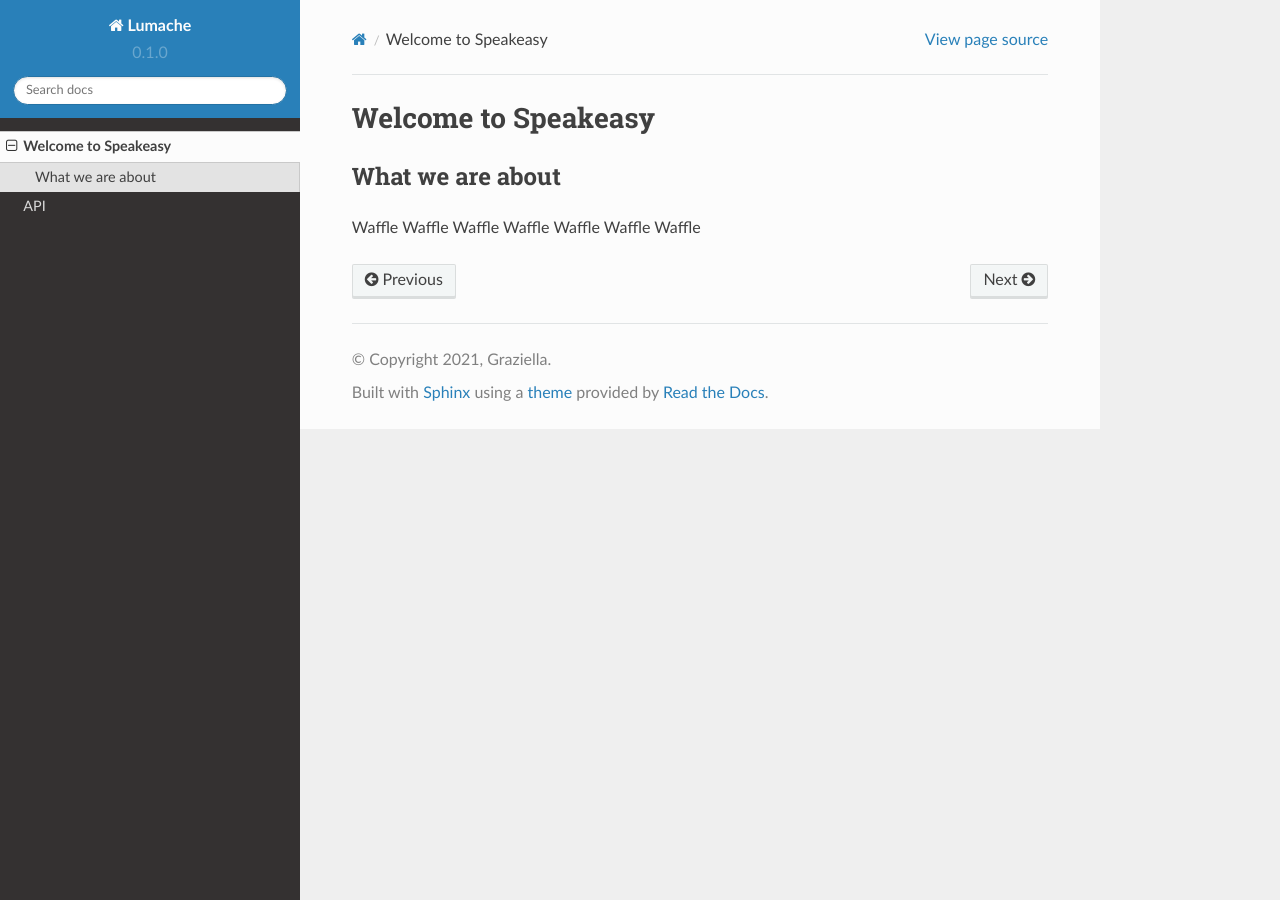
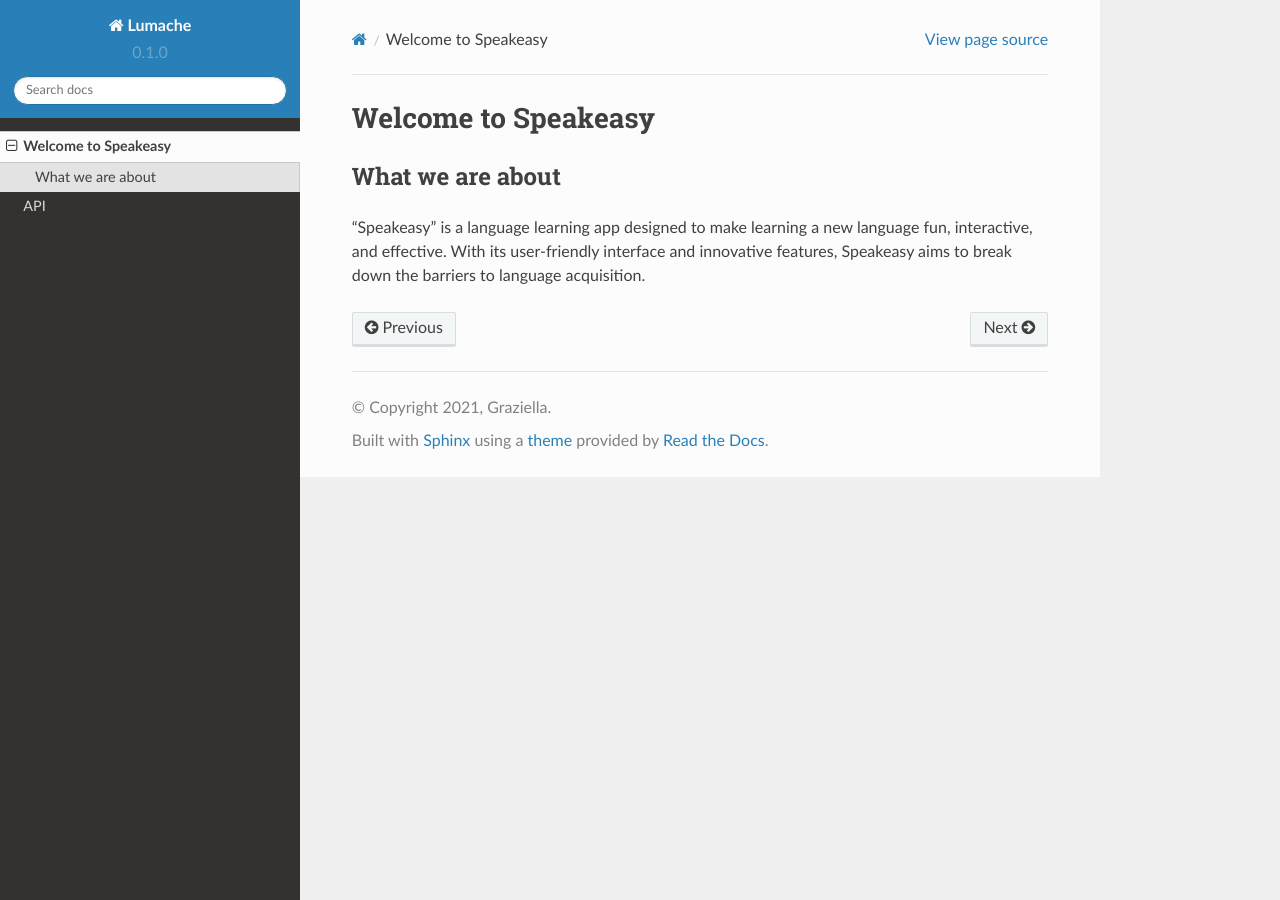
Before and after one commit to LuckyLarry13/READTHEDOCSTEST, a Sphinx documentation site: the page built from docs/source/usage.rst, in a window 1280 px wide. Built offline with Sphinx 7.4.7 and the Read the Docs theme 2.0.0, drawn with Linux system fonts in a browser that asks for light colours.

Commit message:
Update usage.rst

```diff
--- a/docs/source/usage.rst
+++ b/docs/source/usage.rst
@@ -4,5 +4,4 @@ Welcome to Speakeasy
 
 What we are about
 ----------------
-
-Waffle Waffle Waffle Waffle Waffle Waffle Waffle
+"Speakeasy" is a language learning app designed to make learning a new language fun, interactive, and effective. With its user-friendly interface and innovative features, Speakeasy aims to break down the barriers to language acquisition.
```
